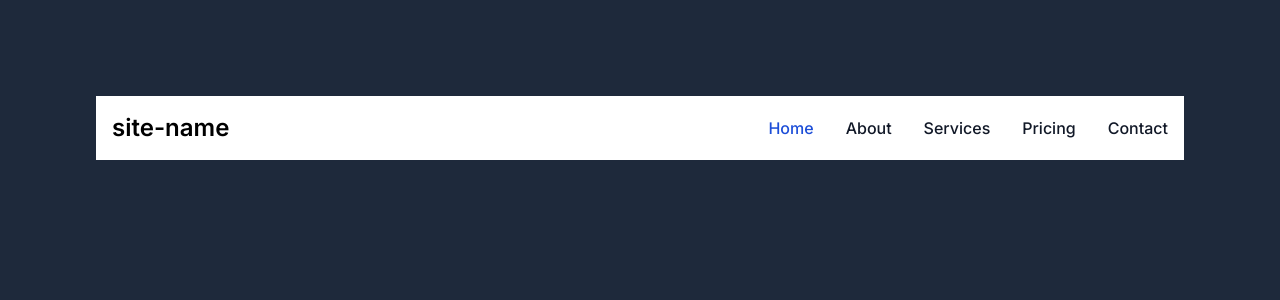
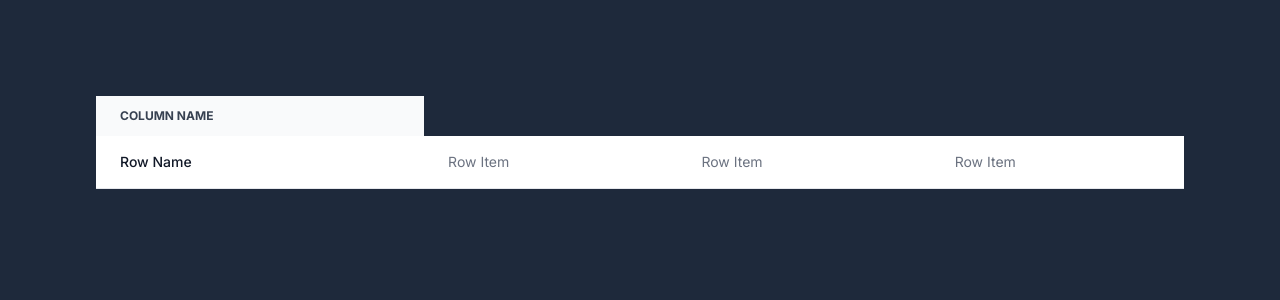
Before and after one commit to acechler/tailwind-repos, a Next.js app: page / in a window 1280 px wide. Shown: the top 300 px of the page. Built offline with nearby package versions, Linux system fonts and the light colour scheme.

Commit message:
Setting up and cleaning up root page.

```diff
--- /dev/null
+++ b/src/app/components/CustomTable/CustomTable.tsx
@@ -0,0 +1,26 @@
+import React from 'react'
+
+const CustomTable = () => {
+  return (
+    <div className='relative overflow-x-auto'>
+        <table className="w-full text-sm text-left text-gray-500 dark:text-gray-400">
+            <thead className="text-xs text-gray-700 uppercase bg-gray-50 dark:text-gray-400">
+                <tr>
+                    <th scope='col' className="px-6 py-3">Column Name</th>
+                </tr>
+            </thead>
+            <tbody>
+                <tr className="bg-white border-b dark:bg-gray-800 dark:border-gray-700">
+                    <th scope='row' className='px-6 py-4 font-medium text-gray-900 whitespace-nowrap  dark:text-white' >Row Name</th>
+                    <td className="px-6 py-4">Row Item</td>
+                    <td className="px-6 py-4">Row Item</td>
+                    <td className="px-6 py-4">Row Item</td>
+
+                </tr>
+            </tbody>
+        </table>
+    </div>
+  )
+}
+
+export default CustomTable
--- /dev/null
+++ b/src/app/components/Navbar/NavbarTest.tsx
@@ -0,0 +1,62 @@
+import React from 'react'
+import Link from "next/link";
+import Navbar from "./Navbar";
+const NavbarTest = () => {
+  return (
+    <div>
+  <Navbar
+        siteName="site-name"
+        content={
+          <>
+            <li>
+              <Link
+                href="#"
+                className="block py-2 pl-3 pr-4 text-white bg-blue-700 rounded md:bg-transparent md:text-blue-700 md:p-0 dark:text-white md:dark:text-blue-500"
+                aria-current="page"
+              >
+                Home
+              </Link>
+            </li>
+            <li>
+              <Link
+
+                href="/pages/about" // Update the href to the correct path
+                className="block py-2 pl-3 pr-4 text-gray-900 rounded hover:bg-gray-100 md:hover:bg-transparent md:border-0 md:hover:text-blue-700 md:p-0 dark:text-white md:dark:hover:text-blue-500 dark:hover:bg-gray-700 dark:hover:text-white md:dark:hover:bg-transparent"
+              >
+                About
+              </Link>
+            </li>
+            <li>
+              <Link
+                href="/pages/services"
+                className="block py-2 pl-3 pr-4 text-gray-900 rounded hover:bg-gray-100 md:hover:bg-transparent md:border-0 md:hover:text-blue-700 md:p-0 dark:text-white md:dark:hover:text-blue-500 dark:hover:bg-gray-700 dark:hover:text-white md:dark:hover:bg-transparent"
+              >
+                Services
+              </Link>
+            </li>
+            <li>
+              <Link
+                href="/pages/pricing"
+                className="block py-2 pl-3 pr-4 text-gray-900 rounded hover:bg-gray-100 md:hover:bg-transparent md:border-0 md:hover:text-blue-700 md:p-0 dark:text-white md:dark:hover:text-blue-500 dark:hover:bg-gray-700 dark:hover:text-white md:dark:hover:bg-transparent"
+              >
+                Pricing
+              </Link>
+            </li>
+            <li>
+              <Link
+                href="/pages/contact"
+                className="block py-2 pl-3 pr-4 text-gray-900 rounded hover:bg-gray-100 md:hover:bg-transparent md:border-0 md:hover:text-blue-700 md:p-0 dark:text-white md:dark:hover:text-blue-500 dark:hover:bg-gray-700 dark:hover:text-white md:dark:hover:bg-transparent"
+              >
+                Contact
+              </Link>
+            </li>
+          </>
+        }
+      />
+
+
+    </div>
+  )
+}
+
+export default NavbarTest
--- a/src/app/page.tsx
+++ b/src/app/page.tsx
@@ -1,61 +1,15 @@
 import Image from "next/image";
 import TestAccordion from "./components/Accordion/TestAccordion";
 import TestCard from "./components/Card/TestCard";
-import Link from "next/link";
-import Navbar from "./components/Navbar/Navbar";
-
+import NavbarTest from "./components/Navbar/NavbarTest";
+import CustomTable from "./components/CustomTable/CustomTable";
 export default function Home() {
   return (
     <main className="bg-slate-800 min-h-screen p-24">
-      <Navbar
-        siteName="site-name"
-        content={
-          <>
-            <li>
-              <Link
-                href="#"
-                className="block py-2 pl-3 pr-4 text-white bg-blue-700 rounded md:bg-transparent md:text-blue-700 md:p-0 dark:text-white md:dark:text-blue-500"
-                aria-current="page"
-              >
-                Home
-              </Link>
-            </li>
-            <li>
-              <Link
 
-                href="/pages/about" // Update the href to the correct path
-                className="block py-2 pl-3 pr-4 text-gray-900 rounded hover:bg-gray-100 md:hover:bg-transparent md:border-0 md:hover:text-blue-700 md:p-0 dark:text-white md:dark:hover:text-blue-500 dark:hover:bg-gray-700 dark:hover:text-white md:dark:hover:bg-transparent"
-              >
-                About
-              </Link>
-            </li>
-            <li>
-              <Link
-                href="/pages/services"
-                className="block py-2 pl-3 pr-4 text-gray-900 rounded hover:bg-gray-100 md:hover:bg-transparent md:border-0 md:hover:text-blue-700 md:p-0 dark:text-white md:dark:hover:text-blue-500 dark:hover:bg-gray-700 dark:hover:text-white md:dark:hover:bg-transparent"
-              >
-                Services
-              </Link>
-            </li>
-            <li>
-              <Link
-                href="/pages/pricing"
-                className="block py-2 pl-3 pr-4 text-gray-900 rounded hover:bg-gray-100 md:hover:bg-transparent md:border-0 md:hover:text-blue-700 md:p-0 dark:text-white md:dark:hover:text-blue-500 dark:hover:bg-gray-700 dark:hover:text-white md:dark:hover:bg-transparent"
-              >
-                Pricing
-              </Link>
-            </li>
-            <li>
-              <Link
-                href="/pages/contact"
-                className="block py-2 pl-3 pr-4 text-gray-900 rounded hover:bg-gray-100 md:hover:bg-transparent md:border-0 md:hover:text-blue-700 md:p-0 dark:text-white md:dark:hover:text-blue-500 dark:hover:bg-gray-700 dark:hover:text-white md:dark:hover:bg-transparent"
-              >
-                Contact
-              </Link>
-            </li>
-          </>
-        }
-      />
+      <CustomTable />
+
+
     </main>
   );
 }
```
